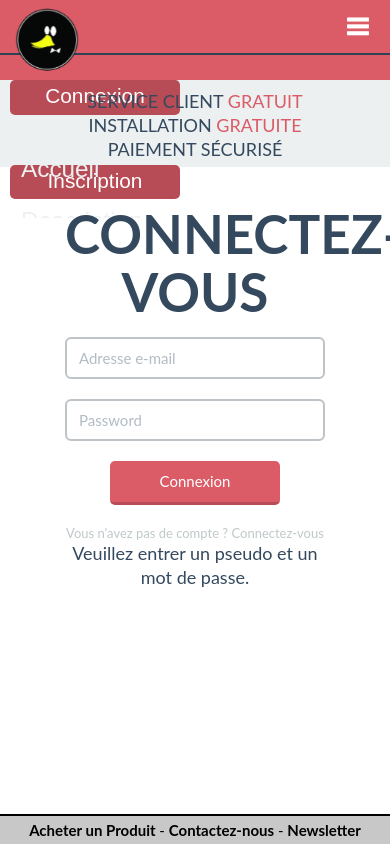
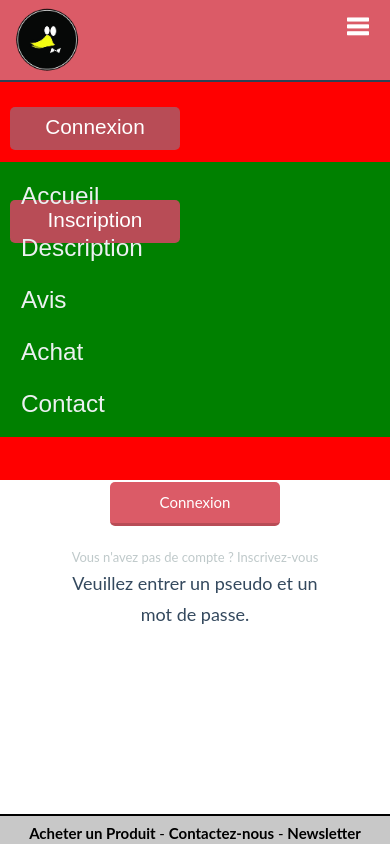
Before and after one commit to RaphaelAugustin/rush_group7, a PHP site: page /index.php?action=login in a window 390 px wide, after a click on "Toggle navigation"; the page is wider, and only the part inside the window is pictured. Run offline with PHP 8.4, Linux system fonts and the light colour scheme; some web fonts are replaced.

Commit message:
Link correction on login & subscription

```diff
--- a/Src/view/home.php
+++ b/Src/view/home.php
@@ -44,8 +44,8 @@
         </div>
     </div>
 </div>
-
-<div class="col-xs-12 col-md-offset-2 col-md-8 col-lg-offset-2 col-lg-8" id="avis">
+<hr/>
+<div class="col-xs-12 col-md-offset-2 col-md-8 col-lg-offset-2 col-lg-8 wrap" id="avis">
     <h2 class="text-center">Description</h2>
     Lorem ipsum dolor sit amet, consectetur adipisicing elit,
     sed do eiusmod tempor incididunt ut l
--- a/Src/view/login.php
+++ b/Src/view/login.php
@@ -2,13 +2,13 @@
     <h2>Connectez-vous</h2>
     <form method="POST" class="form-message">
         <div class="form-group">
-            <input class="form-control login-field" value="" placeholder="Adresse e-mail" type="email">
+            <input class="form-control login-field" placeholder="Adresse e-mail" type="email">
         </div>
         <div class="form-group">
-            <input class="form-control login-field" value="" placeholder="Password" type="password">
+            <input class="form-control login-field" placeholder="Password" type="password">
         </div>
         <a class="btn btn-primary btn-block" href="#">Connexion</a>
-        <a class="login-link" href="#">Vous n'avez pas de compte ? Connectez-vous</a>
+        <a class="login-link" href="?action=subscription">Vous n'avez pas de compte ? Inscrivez-vous</a>
     </form>
 <?php
     // verify if $_POST variable exist
@@ -19,5 +19,4 @@
     }
 
 ?>
-
 </div>
--- a/Src/view/subscription.php
+++ b/Src/view/subscription.php
@@ -31,7 +31,7 @@
             </label>
         </div>
         <a class="btn btn-primary btn-block" href="#">Inscription</a>
-        <a class="login-link" href="#">Déjà un compte ? Connectez-vous</a>
+        <a class="login-link" href="?action=login">Déjà un compte ? Connectez-vous</a>
     </form>
     <div id="errorBlock"></div>
     <div id="successBlock"></div>
@@ -44,5 +44,4 @@
     }
 
 ?>
-
 </div>
--- a/assets/css/style.css
+++ b/assets/css/style.css
@@ -1,10 +1,6 @@
 @font-face {
     font-family: 'Coolvetica', sans-serif;
     src: url(../fonts/coolvetica/coolvetica.ttf);
-}
-
-body {
-    line-height:1.333;
 }
 
 .navbar {
@@ -105,15 +101,13 @@ body {
 }
 
 .product-preview {
-    width:250px;
     text-align: center;
-    margin:100px auto;
-    float:left;
+    margin-top:150px;
+    margin-bottom:150px;
 }
 
 .wrap {
     padding:38px 0;
-
 }
 
 #avis {
@@ -130,40 +124,6 @@ h1, h2, h3{
     margin-top:0;
     text-transform: uppercase;
 
-}
-
-.btn-reset {
-    padding: 0;
-    border: 0;
-    background: transparent;
-}
-
-.btn-primary {
-    width:170px;
-    color:#fff;
-    background-color:#db5b67;
-    margin:20px auto;
-    border-radius:5px;
-    text-align: center;
-    border-bottom:3px solid #b84c56;
-}
-
-.btn-primary:hover,
-.btn-primary:focus {
-    background-color:#b84c56;
-    border-bottom:3px solid #db5b67;
-}
-.checkbox input.custom-checkbox[type="checkbox"]:checked + .icons .icon-checked,
-.radio input.custom-checkbox[type="checkbox"]:checked + .icons .icon-checked,
-.checkbox input.custom-radio[type="radio"]:checked + .icons .icon-checked,
-.radio input.custom-radio[type="radio"]:checked + .icons .icon-checked {
-    color: #db5b67;
-}
-.form-group.focus .form-control,
-.form-control:focus,
-.form-group.focus .select2-search input[type="text"],
-.select2-search input[type="text"]:focus {
-    border-color:#b84c56;
 }
 
 footer {
@@ -206,3 +166,53 @@ footer a:focus {
 label {
     color:red;
 }
+
+.btn-primary {
+    width:170px;
+    color:#fff;
+    background-color:#db5b67;
+    margin:20px auto;
+    border-radius:5px;
+    text-align: center;
+    border-bottom:3px solid #b84c56;
+}
+
+.btn-primary:hover,
+.btn-primary:focus {
+    background-color:#b84c56;
+    border-bottom:3px solid #db5b67;
+}
+.checkbox input.custom-checkbox[type="checkbox"]:checked + .icons .icon-checked,
+.radio input.custom-checkbox[type="checkbox"]:checked + .icons .icon-checked,
+.checkbox input.custom-radio[type="radio"]:checked + .icons .icon-checked,
+.radio input.custom-radio[type="radio"]:checked + .icons .icon-checked {
+    color: #db5b67;
+}
+.form-group.focus .form-control,
+.form-control:focus,
+.form-group.focus .select2-search input[type="text"],
+.select2-search input[type="text"]:focus {
+    border-color:#b84c56;
+}
+
+
+
+
+@media all and (max-width: 767px){
+    .collapse.in {
+        display: block;
+        height:400px;
+        z-index: 100;
+        position: absolute;
+        top:80px;
+        left:0;
+        right:0;
+        background-color:red;
+    }
+
+    .collapse.in #menu {
+        width: 767px;
+        background-color: green;
+        height:auto;
+    }
+}
--- a/assets/js/script.js
+++ b/assets/js/script.js
@@ -7,11 +7,11 @@ window.onload = function (){
         document.location.href="?action=login";
     });
 
+
+
     /*
     *   Verification of the form for the subscription
     */
-
-
 
     function testEmail(userEmail){
         var userEmail = document.forms['subscribe-form'].elements['userEmail'].value;
```
